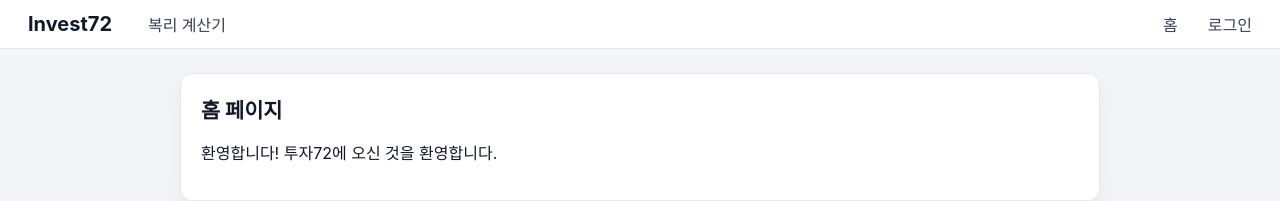
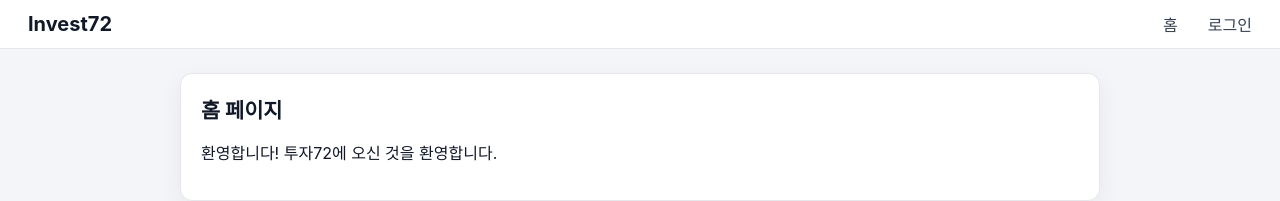
Before and after one commit to yonghwankim-dev/invest72-web, a React (Create React App) app: page / in a window 1280 px wide. Shown: the top 201 px of the page. Built offline with nearby package versions, Linux system fonts and the light colour scheme; no server answers.

Commit message:
feat - delete nav menu

```diff
--- a/src/components/NavBar.jsx
+++ b/src/components/NavBar.jsx
@@ -13,7 +13,6 @@ export default function NavBar({user, isLoggedIn, handleLogout}){
           {isLoggedIn && (
             <li><Link to="/products" className="navLink">상품</Link></li>
           )}
-          <li><Link to="/calculation" className="navLink">복리 계산기</Link></li>
         </ul>
       </div>
 
```
